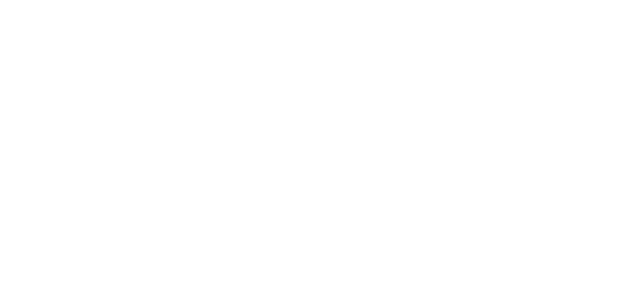
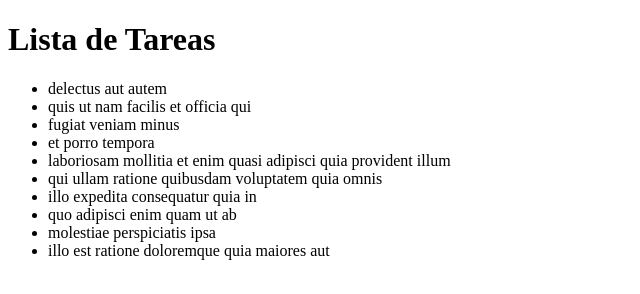
Before and after one commit to TheSchrodingerCat/lista-tareas-by-blanca, a plain HTML site: page index.html in a window 1280 px wide. Shown: the whole page, without its empty margins (0-640 px from the left). Drawn offline with Linux system fonts and the light colour scheme.

Commit message:
added items to ul from JSON

```diff
--- a/assets/js/data.js
+++ b/assets/js/data.js
@@ -1,4 +1,4 @@
-[
+var arr = [
   {
     "userId": 1,
     "id": 1,
--- a/assets/js/main.js
+++ b/assets/js/main.js
@@ -0,0 +1,11 @@
+var tareas = arr.slice(0,10);
+
+var miUl = document.getElementById("tareas");
+
+var liAux, textAux;
+tareas.forEach(function(element){
+	liAux = document.createElement("li"); //crea el elemento li
+	textAux = document.createTextNode(element.title); //crea el texto de la etiqueta li
+	liAux.appendChild(textAux); //deja el texto dentro del li, pero no del ul
+	miUl.appendChild(liAux); //deja el li dentro del ul
+});
--- a/index.html
+++ b/index.html
@@ -5,6 +5,13 @@
 	<title>Document</title>
 </head>
 <body>
+	<h1>Lista de Tareas</h1>
+	<div class="contenedor">
+		<ul id="tareas">
+
+		</ul>
+	</div>
+
 	<script type="text/javascript" src="assets/js/data.js"></script>
 	<script type="text/javascript" src="assets/js/main.js"></script>
 </body>
```
